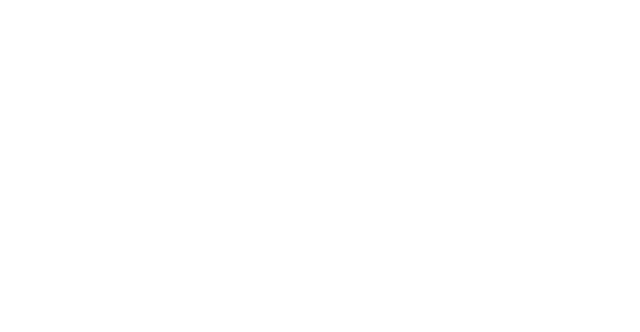
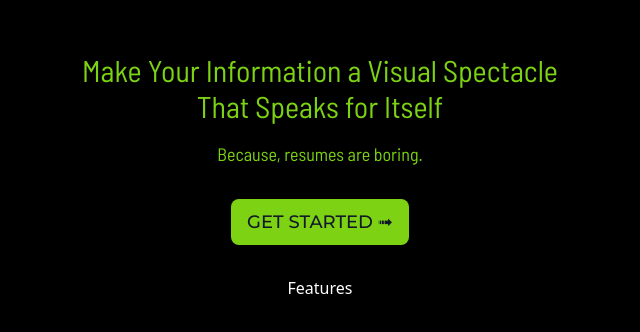
Before and after one commit to KartikChinda/visualize, a Next.js app: page / in a window 1280 px wide. Shown: the part 224-556 px from the top of the page, without its empty margins (320-960 px from the left). Built offline with nearby package versions, Linux system fonts and the light colour scheme; a web font is replaced by a local one.

Commit message:
Chore: Some refactors, setting foundation for LandingPage.

```diff
--- a/app/api/[username]/create-user/route.ts
+++ b/app/api/[username]/create-user/route.ts
@@ -10,12 +10,23 @@ export async function POST (req: NextRequest, {params} : {params: {username: str
     try {
         const userData = await req.json();
         userSchema.parse(userData);
-        const newUser = await prisma.user.upsert({
-            where: {username: username},
-            update: userData,
-            create: userData,
+        // const newUser = await prisma.user.upsert({
+        //     where: {username: username},
+        //     update: userData,
+        //     create: userData,
+        // })
+        const existingUser = await prisma.user.findUnique({ where: { username } });
+        console.log(existingUser);
+        if(existingUser){
+            const updatedUser = await prisma.user.update({
+                where: { username },
+                data: userData
+            });
+            return NextResponse.json(updatedUser, {status: 200});
+        }
+        const newUser = await prisma.user.create({
+            data: userData,
         })
-
         return NextResponse.json(newUser, {status: 200});
     } catch (error) {
         if(error instanceof z.ZodError) {
--- /dev/null
+++ b/app/components/LandingPage/Features.tsx
@@ -0,0 +1,7 @@
+import React from "react";
+
+const Features = () => {
+  return <div>Features</div>;
+};
+
+export default Features;
--- a/app/components/Portfolio/Projects.tsx
+++ b/app/components/Portfolio/Projects.tsx
@@ -23,7 +23,7 @@ const Projects = ({ projects }: ProjectArrayProps) => {
       <div className="mt-20 flex flex-col gap-[100px] justify-center items-center">
         {projects.map((project, index) => {
           return (
-            <div key={index} className="w-full 3xl:w-[75%]">
+            <div key={index} className="w-full lg:w-[90%] 3xl:w-[75%] my-4">
               <div className="w-full flex justify-between items-center px-4">
                 <p className=" font-subtext-heebo font-extralight text-base italic">
                   Project 0{index + 1}
--- a/app/components/Portfolio/WorkEx.tsx
+++ b/app/components/Portfolio/WorkEx.tsx
@@ -15,7 +15,7 @@ type workExperienceArrayProps = {
 const WorkEx = ({ workex }: workExperienceArrayProps) => {
   return (
     <div className="py-20 p-8">
-      <div className="md:w-[90%] flex flex-col p-4 justify-end items-end xl:pr-8 mb-20">
+      <div className="md:w-[95%] flex flex-col p-4 justify-end items-end xl:pr-8 mb-20">
         <p className="text-lg md:text-xl  mt-5 mr-2 font-extralight font-subtext-mont text-textBrown ">
           A glimpse into my professional journey
         </p>
--- a/app/page.tsx
+++ b/app/page.tsx
@@ -1,3 +1,40 @@
+"use client";
+import { motion } from "framer-motion";
+import Link from "next/link";
+import Features from "./components/LandingPage/Features";
 export default function Home() {
-  return <div></div>;
+  return (
+    <div className="min-h-screen bg-black text-white flex flex-col items-center justify-center px-6">
+      <motion.h1
+        className="text-2xl md:text-3xl text-primaryDark font-heading-barlow text-center"
+        initial={{ opacity: 0, y: -20 }}
+        animate={{ opacity: 1, y: 0 }}
+        transition={{ duration: 0.4 }}
+      >
+        Make Your Information a Visual Spectacle <br />
+        That Speaks for Itself
+      </motion.h1>
+
+      <p className="text-primaryDark text-lg text-center mt-4 font-heading-barlow">
+        Because, resumes are boring.
+      </p>
+
+      <motion.button
+        className="mt-10"
+        initial={{ opacity: 0, y: 20 }}
+        animate={{ opacity: 1, y: 0 }}
+        transition={{ duration: 0.4, delay: 0.5 }}
+      >
+        <Link
+          href="/"
+          className="bg-primaryDark text-gray-900  px-4 py-3 rounded-lg text-lg font-medium hover:bg-primaryLight duration-300 font-subtext-mont uppercase group "
+        >
+          Get started <span className="group-hover:pl-4 duration-150">➟</span>
+        </Link>
+      </motion.button>
+      <div className="mt-10">
+        <Features />
+      </div>
+    </div>
+  );
 }
--- a/package.json
+++ b/package.json
@@ -11,6 +11,7 @@
   "dependencies": {
     "@phosphor-icons/react": "^2.1.7",
     "@prisma/client": "^6.2.0",
+    "framer-motion": "^12.3.1",
     "next": "15.1.3",
     "prisma": "^6.2.0",
     "prop-types": "^15.8.1",
--- a/tailwind.config.ts
+++ b/tailwind.config.ts
@@ -12,7 +12,7 @@ export default {
         background: "var(--background)",
         foreground: "var(--foreground)",
         primaryDark: "#7CD213",
-        primaryLight: "#D0E000",
+        primaryLight: "#96eb2e",
         bgPeach: "#FAEFDD",
         textBrown: "#292420",
         textPeach: "#FCFAF6",
```
Also changed, not shown: 1 other file (tests, documents, lock files or other folders).
